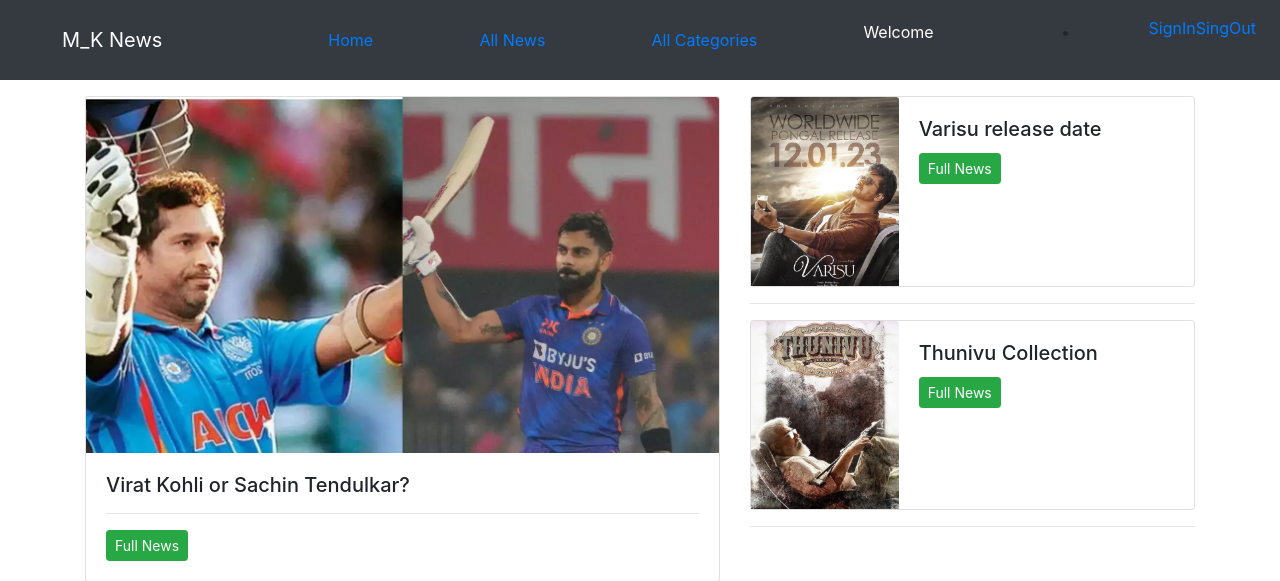
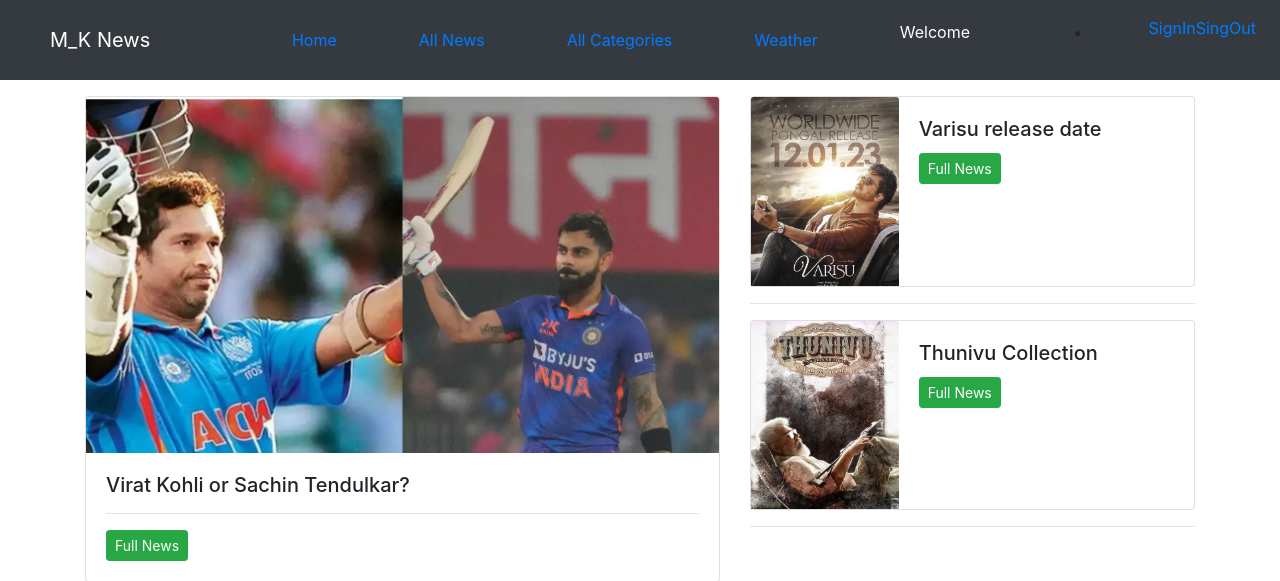
Before and after one commit to Mahe-mk/newspage, a Django app: page / in a window 1280 px wide. Shown: the top 581 px of the page. Run offline with Django 4.2, Linux system fonts and the light colour scheme; data comes from the database, SQL or seed files in the repository; both versions use the stored data as it was after the commit.

Commit message:
Implemented Weather Report

```diff
--- a/news/templates/main.html
+++ b/news/templates/main.html
@@ -15,6 +15,7 @@
 		  <div style="width:18"><a class="text-decoration-none" href="/">Home</a></div>
 		  <div style="width:18"><a class="text-decoration-none" href="{% url 'all-news' %}">All News</a></div>
 		  <div style="width:18"><a class="text-decoration-none" href="{% url 'all-category' %}">All Categories</a></div>
+		  <div style="width:18"><a class="text-decoration-none" href="{% url 'weather' %}">Weather </a></div>
 		  <p class="fs-1 text-end font-monospace fw-bold text-white">Welcome {{user.username}}</p>
 
 		  <!-- <ul class="navbar-nav ml-left	">
--- a/news/urls.py
+++ b/news/urls.py
@@ -13,7 +13,9 @@ urlpatterns=[
     path('all-category',views.all_category,name='all-category'),
     path('category/<int:id>',views.category,name='category'),
     path('signin', auth_views.LoginView.as_view(template_name='signin.html'), name='signin'),
-    path('signout/', auth_views.LogoutView.as_view(template_name='signout.html'), name='signout'),
+    path('signout', auth_views.LogoutView.as_view(template_name='signout.html'), name='signout'),
     path('signup',views.signup,name='signup'),
+    path('weather',views.weather,name='weather'),
+
 ]
 urlpatterns += static(settings.MEDIA_URL, document_root=settings.MEDIA_ROOT)
--- a/news/views.py
+++ b/news/views.py
@@ -8,6 +8,7 @@ from .forms import UserRegistrationForm
 from django.http import HttpResponse
 from django.contrib.auth import logout
 from django.contrib.auth.forms import AuthenticationForm
+import requests
 # Create your views here.
 
 def home(request):
@@ -59,7 +60,6 @@ def signup(request):
         form = UserRegistrationForm(request.POST)
         if form.is_valid():
             form.save()
-            messages.success(request, 'Your account has been created. You can log in now!')
             return redirect('signin')
     else:
         form = UserRegistrationForm()
@@ -85,3 +85,11 @@ def signin(request):
 def signout(request):
     logout(request)
     return render(request, 'signout.html')
+
+def weather(request):
+    api_key = "333a8faa57184ef5534e17ed15f5d342"
+    city = "Madurai"
+    api_url = f"http://api.openweathermap.org/data/2.5/weather?q={city}&appid={api_key}"
+    response = requests.get(api_url)
+    weather_data = response.json()
+    return render(request, "weather.html", {"weather_data": weather_data},)
```
Also changed, not shown: news/templates/weather.html (added, +13 -0 lines), db.sqlite3, news/admin.py (line endings or trailing spaces).
